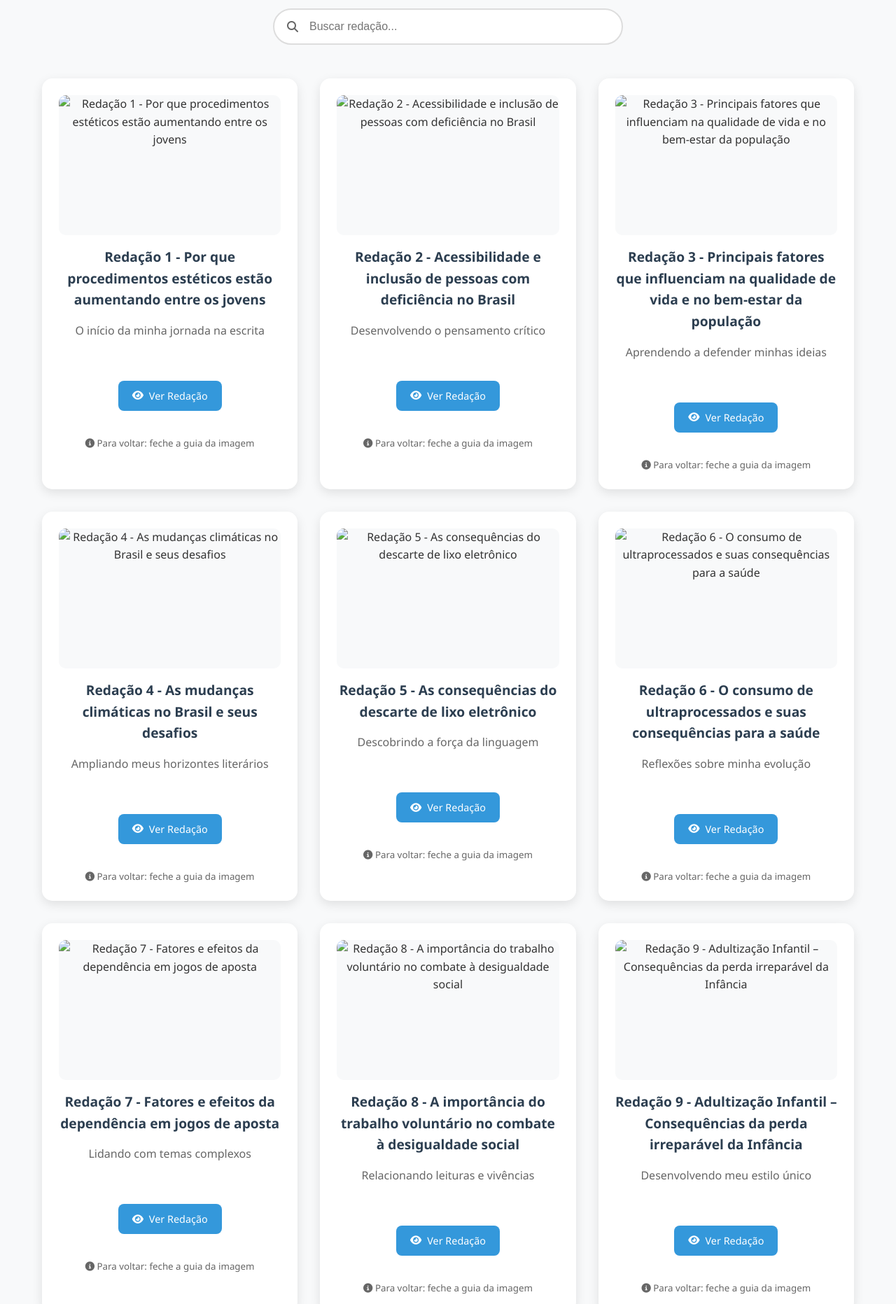
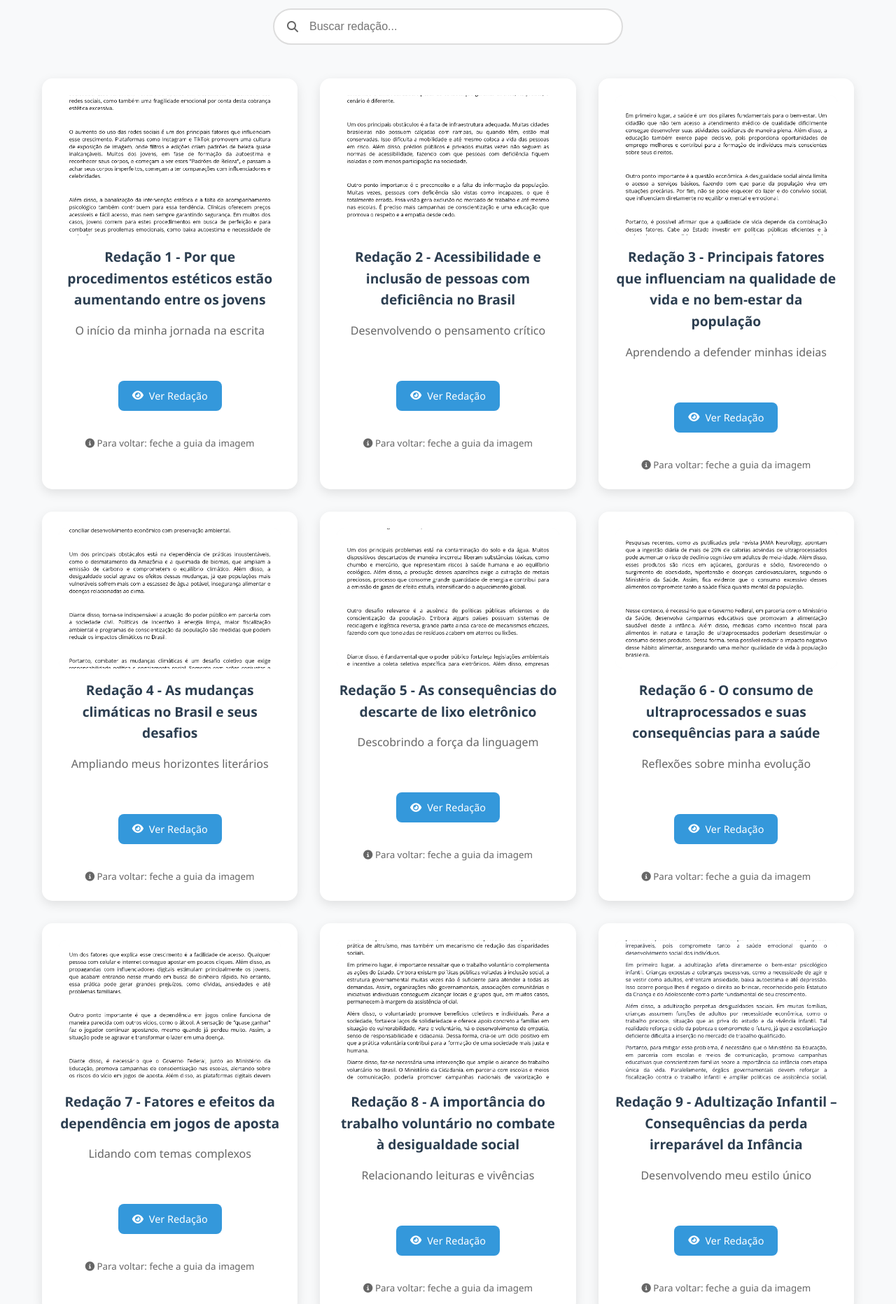
Before and after one commit to m3nesouza/Site-final, a plain HTML site: page index.html in a window 1280 px wide. Shown: the part 980-2843 px from the top of the page at 70% size. Drawn offline with Linux system fonts and the light colour scheme; files whose address does not match are found by name.

Commit message:
Add files via upload

```diff
--- a/script.js
+++ b/script.js
@@ -1,20 +1,20 @@
-// Dados das redações - VERSÃO SUPER SIMPLES
+// Dados das redações - VERSÃO CORRIGIDA
 const redacoes = [
-    { id: 1, titulo: "Redação 1 - Por que procedimentos estéticos estão aumentando entre os jovens", descricao: "O início da minha jornada na escrita", arquivo: "imagens/redacao 1.jpg", imagem: "imagens/redacao 1.jpg" },
-    { id: 2, titulo: "Redação 2 - Acessibilidade e inclusão de pessoas com deficiência no Brasil", descricao: "Desenvolvendo o pensamento crítico", arquivo: "imagens/redacao 2.jpg", imagem: "imagens/redacao 2.jpg" },
-    { id: 3, titulo: "Redação 3 - Principais fatores que influenciam na qualidade de vida e no bem-estar da população", descricao: "Aprendendo a defender minhas ideias", arquivo: "imagens/redacao 3.jpg", imagem: "imagens/redacao 3.jpg" },
-    { id: 4, titulo: "Redação 4 - As mudanças climáticas no Brasil e seus desafios", descricao: "Ampliando meus horizontes literários", arquivo: "imagens/redacao 4.jpg", imagem: "imagens/redacao 4.jpg" },
-    { id: 5, titulo: "Redação 5 - As consequências do descarte de lixo eletrônico", descricao: "Descobrindo a força da linguagem", arquivo: "imagens/redacao 5.jpg", imagem: "imagens/redacao 5.jpg" },
-    { id: 6, titulo: "Redação 6 - O consumo de ultraprocessados e suas consequências para a saúde", descricao: "Reflexões sobre minha evolução", arquivo: "imagens/redacao 6.jpg", imagem: "imagens/redacao 6.jpg" },
-    { id: 7, titulo: "Redação 7 - Fatores e efeitos da dependência em jogos de aposta", descricao: "Lidando com temas complexos", arquivo: "imagens/redacao 7.jpg", imagem: "imagens/redacao 7.jpg" },
-    { id: 8, titulo: "Redação 8 - A importância do trabalho voluntário no combate à desigualdade social", descricao: "Relacionando leituras e vivências", arquivo: "imagens/redacao 8.jpg", imagem: "imagens/redacao 8.jpg" },
-    { id: 9, titulo: "Redação 9 - Adultização Infantil – Consequências da perda irreparável da Infância", descricao: "Desenvolvendo meu estilo único", arquivo: "imagens/redacao 9.jpg", imagem: "imagens/redacao 9.jpg" },
-    { id: 10, titulo: "Redação 10 - Caminhos para combater o etarismo nas relações sociais", descricao: "Abordando questões existenciais", arquivo: "imagens/redacao 10.jpg", imagem: "imagens/redacao 10.jpg" },
-    { id: 11, titulo: "Redação 11 - A importância da educação financeira para os jovens", descricao: "Exercitando o pensamento crítico", arquivo: "imagens/redacao 11.jpg", imagem: "imagens/redacao 11.jpg" },
-    { id: 12, titulo: "Redação 12 - Desafio para a valorização da cultura popular brasileira", descricao: "Preparando-me para o final", arquivo: "imagens/redacao 12.jpg", imagem: "imagens/redacao 12.jpg" },
-    { id: 13, titulo: "Redação 13 - Caminhos para a universalização do saneamento básico no Brasil", descricao: "Reunindo conhecimentos adquiridos", arquivo: "imagens/redacao 13.jpg", imagem: "imagens/redacao 13.jpg" },
-    { id: 14, titulo: "Redação 14 - O papel do esporte como ferramenta de transformação social", descricao: "Projetando sonhos e planos", arquivo: "imagens/redacao 14.jpg", imagem: "imagens/redacao 14.jpg" },
-    { id: 15, titulo: "Redação 15 - Quem sou eu no mundo?", descricao: "Minha última redação do ano", arquivo: "imagens/redacao 15.jpg", imagem: "imagens/redacao 15.jpg" }
+    { id: 1, titulo: "Redação 1 - Por que procedimentos estéticos estão aumentando entre os jovens", descricao: "O início da minha jornada na escrita", arquivo: "imagens/redacao%201.jpg", imagem: "imagens/redacao%201.jpg" },
+    { id: 2, titulo: "Redação 2 - Acessibilidade e inclusão de pessoas com deficiência no Brasil", descricao: "Desenvolvendo o pensamento crítico", arquivo: "imagens/redacao%202.jpg", imagem: "imagens/redacao%202.jpg" },
+    { id: 3, titulo: "Redação 3 - Principais fatores que influenciam na qualidade de vida e no bem-estar da população", descricao: "Aprendendo a defender minhas ideias", arquivo: "imagens/redacao%203.jpg", imagem: "imagens/redacao%203.jpg" },
+    { id: 4, titulo: "Redação 4 - As mudanças climáticas no Brasil e seus desafios", descricao: "Ampliando meus horizontes literários", arquivo: "imagens/redacao%204.jpg", imagem: "imagens/redacao%204.jpg" },
+    { id: 5, titulo: "Redação 5 - As consequências do descarte de lixo eletrônico", descricao: "Descobrindo a força da linguagem", arquivo: "imagens/redacao%205.jpg", imagem: "imagens/redacao%205.jpg" },
+    { id: 6, titulo: "Redação 6 - O consumo de ultraprocessados e suas consequências para a saúde", descricao: "Reflexões sobre minha evolução", arquivo: "imagens/redacao%206.jpg", imagem: "imagens/redacao%206.jpg" },
+    { id: 7, titulo: "Redação 7 - Fatores e efeitos da dependência em jogos de aposta", descricao: "Lidando com temas complexos", arquivo: "imagens/redacao%207.jpg", imagem: "imagens/redacao%207.jpg" },
+    { id: 8, titulo: "Redação 8 - A importância do trabalho voluntário no combate à desigualdade social", descricao: "Relacionando leituras e vivências", arquivo: "imagens/redacao%208.jpg", imagem: "imagens/redacao%208.jpg" },
+    { id: 9, titulo: "Redação 9 - Adultização Infantil – Consequências da perda irreparável da Infância", descricao: "Desenvolvendo meu estilo único", arquivo: "imagens/redacao%209.jpg", imagem: "imagens/redacao%209.jpg" },
+    { id: 10, titulo: "Redação 10 - Caminhos para combater o etarismo nas relações sociais", descricao: "Abordando questões existenciais", arquivo: "imagens/redacao%2010.jpg", imagem: "imagens/redacao%2010.jpg" },
+    { id: 11, titulo: "Redação 11 - A importância da educação financeira para os jovens", descricao: "Exercitando o pensamento crítico", arquivo: "imagens/redacao%2011.jpg", imagem: "imagens/redacao%2011.jpg" },
+    { id: 12, titulo: "Redação 12 - Desafio para a valorização da cultura popular brasileira", descricao: "Preparando-me para o final", arquivo: "imagens/redacao%2012.jpg", imagem: "imagens/redacao%2012.jpg" },
+    { id: 13, titulo: "Redação 13 - Caminhos para a universalização do saneamento básico no Brasil", descricao: "Reunindo conhecimentos adquiridos", arquivo: "imagens/redacao%2013.jpg", imagem: "imagens/redacao%2013.jpg" },
+    { id: 14, titulo: "Redação 14 - O papel do esporte como ferramenta de transformação social", descricao: "Projetando sonhos e planos", arquivo: "imagens/redacao%2014.jpg", imagem: "imagens/redacao%2014.jpg" },
+    { id: 15, titulo: "Redação 15 - Quem sou eu no mundo?", descricao: "Minha última redação do ano", arquivo: "imagens/redacao%2015.jpg", imagem: "imagens/redacao%2015.jpg" }
 ];
 
 // Menu Mobile
@@ -32,7 +32,7 @@ document.querySelectorAll('.nav-menu a').forEach(link => {
     });
 });
 
-// Carregar redações - FUNÇÃO ATUALIZADA
+// Carregar redações - FUNÇÃO ATUALIZADA COM TRATAMENTO DE ERRO
 function carregarRedacoes() {
     const grid = document.getElementById('redacoesGrid');
 
@@ -41,7 +41,8 @@ function carregarRedacoes() {
         card.className = 'redacao-card fade-in';
         card.innerHTML = `
             <div class="imagem-redacao">
-                <img src="${redacao.imagem}" alt="${redacao.titulo}">
+                <img src="${redacao.imagem}" alt="${redacao.titulo}"
+                     onerror="this.onerror=null; this.src='https://placehold.co/300x200/3498db/white?text=Redação+${redacao.id}';">
             </div>
             <h3>${redacao.titulo}</h3>
             <p>${redacao.descricao}</p>
@@ -76,7 +77,7 @@ document.getElementById('search').addEventListener('input', function(e) {
     });
 });
 
-// Rolagem suave
+// Rolagem suave - VERSÃO CORRIGIDA
 function scrollToSection(id) {
     const element = document.getElementById(id);
     if (element) {
--- a/style.css
+++ b/style.css
@@ -171,6 +171,7 @@ section h2 {
 .search-box {
     position: relative;
     max-width: 500px;
+
     margin: 0 auto 3rem;
 }
 
```
